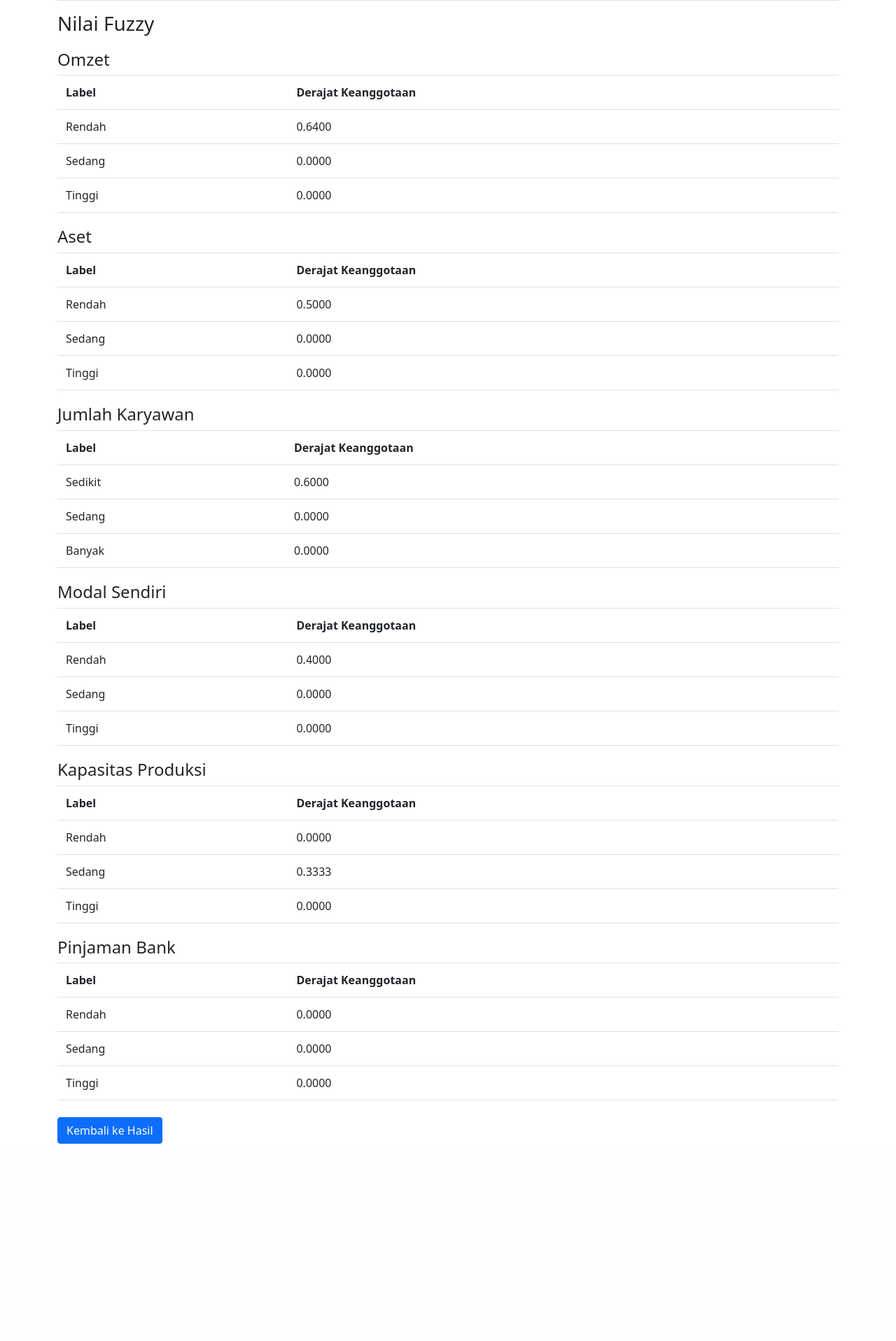
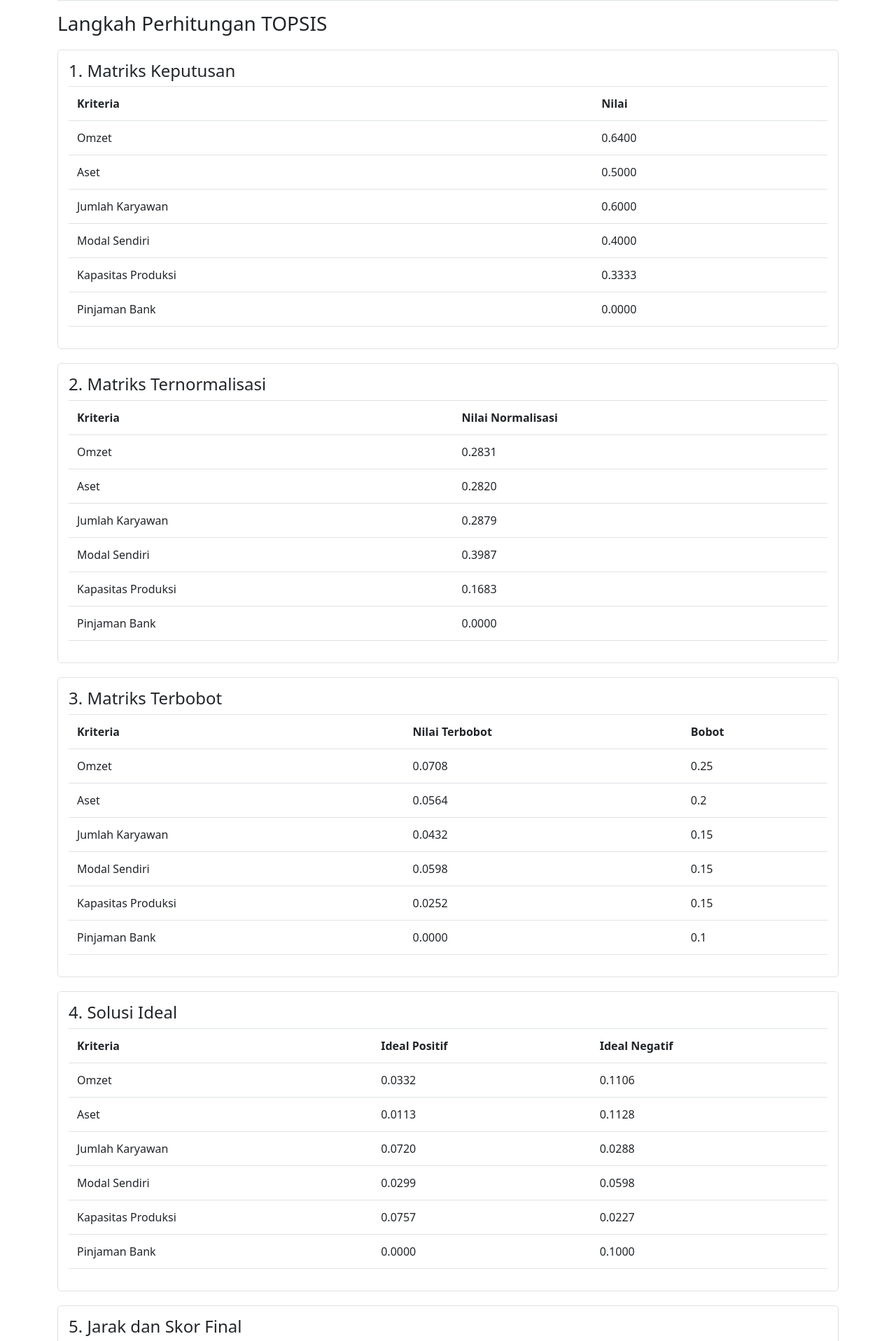
Before and after one commit to manzadhit/SPK-Fuzzy-MCDM, a Flask app: a page that uses templates/detail.html in a window 1280 px wide. Shown: the part 523-2440 px from the top of the page at 70% size. Before the commit the page ends 2158 px from the top, so only its background shows below. Run offline with Flask 3, Linux system fonts and the light colour scheme; data comes from the database, SQL or seed files in the repository.

Commit message:
change detail information

```diff
--- a/app.py
+++ b/app.py
@@ -4,7 +4,7 @@ import pandas as pd
 import numpy as np
 import sqlite3
 import os
-from fuzzy_logic import criteria_type, fuzzify_criteria, criteria_weights, calculate_final_ranking
+from fuzzy_logic import criteria_type, fuzzify_criteria, criteria_weights, calculate_final_ranking, calculate_topsis_with_steps
 
 app = Flask(__name__)
 DATABASE = 'umkm.db'
@@ -94,12 +94,24 @@ def result():
 @app.route('/detail/<nama>')
 def detail(nama):
     conn = get_db_connection()
+    umkm_list = conn.execute('SELECT * FROM umkm').fetchall()
     umkm = conn.execute(
         'SELECT * FROM umkm WHERE nama = ?', (nama,)).fetchone()
     conn.close()
 
     if not umkm:
         return redirect(url_for('index'))
+
+    # Convert semua data untuk perhitungan
+    all_data = [dict(row) for row in umkm_list]
+    for d in all_data:
+        d.pop('id', None)
+
+    # Hitung TOPSIS dengan langkah-langkah
+    scores, steps = calculate_topsis_with_steps(all_data)
+
+    # Temukan index UMKM yang sedang dilihat
+    umkm_index = next(i for i, d in enumerate(all_data) if d['nama'] == nama)
 
     data = dict(umkm)
     data.pop('id', None)
@@ -114,7 +126,17 @@ def detail(nama):
         'umkm': data,
         'fuzzy_values': fuzzy_values,
         'criteria_type': criteria_type,
-        'criteria_weights': criteria_weights
+        'criteria_weights': criteria_weights,
+        'calculation_steps': {
+            'matrix_row': steps['matrix'][umkm_index],
+            'normalized_row': steps['normalized_matrix'][umkm_index],
+            'weighted_row': steps['weighted_matrix'][umkm_index],
+            'ideal_positive': steps['ideal_positive'],
+            'ideal_negative': steps['ideal_negative'],
+            'positive_distance': steps['positive_distance'][umkm_index],
+            'negative_distance': steps['negative_distance'][umkm_index],
+            'final_score': steps['final_scores'][umkm_index]
+        }
     }
 
     return render_template('detail.html', data=detail_data)
--- a/fuzzy_logic.py
+++ b/fuzzy_logic.py
@@ -71,50 +71,63 @@ criteria_type = {
 }
 
 
-def calculate_topsis(data):
-   # Fuzzifikasi data
-   fuzzy_data = []
-   for umkm in data:
-       fuzzy_umkm = {}
-       for criteria, value in umkm.items():
-           if criteria != 'nama':
-               fuzzy_umkm[criteria] = fuzzify_criteria(value, criteria)
-       fuzzy_data.append(fuzzy_umkm)
+def calculate_topsis_with_steps(data):
+    # Fuzzifikasi data
+    fuzzy_data = []
+    for umkm in data:
+        fuzzy_umkm = {}
+        for criteria, value in umkm.items():
+            if criteria != 'nama':
+                fuzzy_umkm[criteria] = fuzzify_criteria(value, criteria)
+        fuzzy_data.append(fuzzy_umkm)
 
-   # Konversi ke matriks keputusan
-   matrix = []
-   for f_umkm in fuzzy_data:
-       row = []
-       for criteria in criteria_type.keys():
-           row.append(max(f_umkm[criteria].values()))
-       matrix.append(row)
-   matrix = np.array(matrix)
+    # Konversi ke matriks keputusan
+    matrix = []
+    for f_umkm in fuzzy_data:
+        row = []
+        for criteria in criteria_type.keys():
+            row.append(max(f_umkm[criteria].values()))
+        matrix.append(row)
+    matrix = np.array(matrix)
 
-   # Normalisasi matriks fuzzy
-   norm_matrix = matrix / np.sqrt(np.sum(matrix**2, axis=0))
+    # Normalisasi matriks fuzzy
+    denominator = np.sqrt(np.sum(matrix**2, axis=0))
+    norm_matrix = matrix / denominator
 
-   # Pembobotan
-   weighted_matrix = np.zeros_like(norm_matrix)
-   for i, criteria in enumerate(criteria_type.keys()):
-       weighted_matrix[:, i] = norm_matrix[:, i] * criteria_weights[criteria]
+    # Pembobotan
+    weighted_matrix = np.zeros_like(norm_matrix)
+    for i, criteria in enumerate(criteria_type.keys()):
+        weighted_matrix[:, i] = norm_matrix[:, i] * criteria_weights[criteria]
 
-   # Solusi ideal positif & negatif
-   ideal_pos = np.array([np.max(weighted_matrix[:, i]) if criteria_type[c] == 'benefit'
-                        else np.min(weighted_matrix[:, i])
-                        for i, c in enumerate(criteria_type.keys())])
+    # Solusi ideal positif & negatif
+    ideal_pos = np.array([np.max(weighted_matrix[:, i]) if criteria_type[c] == 'benefit'
+                         else np.min(weighted_matrix[:, i])
+                         for i, c in enumerate(criteria_type.keys())])
 
-   ideal_neg = np.array([np.min(weighted_matrix[:, i]) if criteria_type[c] == 'benefit'
-                        else np.max(weighted_matrix[:, i])
-                        for i, c in enumerate(criteria_type.keys())])
+    ideal_neg = np.array([np.min(weighted_matrix[:, i]) if criteria_type[c] == 'benefit'
+                         else np.max(weighted_matrix[:, i])
+                         for i, c in enumerate(criteria_type.keys())])
 
-   # Hitung jarak
-   pos_dist = np.sqrt(np.sum((weighted_matrix - ideal_pos)**2, axis=1))
-   neg_dist = np.sqrt(np.sum((weighted_matrix - ideal_neg)**2, axis=1))
+    # Hitung jarak
+    pos_dist = np.sqrt(np.sum((weighted_matrix - ideal_pos)**2, axis=1))
+    neg_dist = np.sqrt(np.sum((weighted_matrix - ideal_neg)**2, axis=1))
 
-   # Hitung skor akhir
-   scores = neg_dist / (pos_dist + neg_dist)
-   return scores
+    # Hitung skor akhir
+    scores = neg_dist / (pos_dist + neg_dist)
 
+    # Simpan langkah perhitungan
+    steps = {
+        'matrix': matrix.tolist(),
+        'normalized_matrix': norm_matrix.tolist(),
+        'weighted_matrix': weighted_matrix.tolist(),
+        'ideal_positive': ideal_pos.tolist(),
+        'ideal_negative': ideal_neg.tolist(),
+        'positive_distance': pos_dist.tolist(),
+        'negative_distance': neg_dist.tolist(),
+        'final_scores': scores.tolist()
+    }
+
+    return scores, steps
 
 def defuzzify_result(score):
     if score >= 0.8:
@@ -130,7 +143,7 @@ def defuzzify_result(score):
 
 
 def calculate_final_ranking(data):
-    scores = calculate_topsis(data)
+    scores, steps = calculate_topsis_with_steps(data)
     rankings = []
 
     # Urutkan data berdasarkan score sebelum membuat ranking
--- a/templates/detail.html
+++ b/templates/detail.html
@@ -25,25 +25,94 @@
         </table>
     </div>
 
-    <div class="fuzzy-values">
-        <h3>Nilai Fuzzy</h3>
-        {% for criteria, fuzzy_set in data.fuzzy_values.items() %}
-        <div class="fuzzy-criteria">
-            <h4>{{ criteria|replace('_', ' ')|title }}</h4>
+    <div class="calculation-steps">
+        <h3>Langkah Perhitungan TOPSIS</h3>
+
+        <div class="step">
+            <h4>1. Matriks Keputusan</h4>
             <table class="table">
                 <tr>
-                    <th>Label</th>
-                    <th>Derajat Keanggotaan</th>
+                    <th>Kriteria</th>
+                    <th>Nilai</th>
                 </tr>
-                {% for label, value in fuzzy_set.items() %}
+                {% for criteria in data.criteria_type.keys() %}
                 <tr>
-                    <td>{{ label|title }}</td>
-                    <td>{{ "%.4f"|format(value) }}</td>
+                    <td>{{ criteria|replace('_', ' ')|title }}</td>
+                    <td>{{ "%.4f"|format(data.calculation_steps.matrix_row[loop.index0]) }}</td>
                 </tr>
                 {% endfor %}
             </table>
         </div>
-        {% endfor %}
+
+        <div class="step">
+            <h4>2. Matriks Ternormalisasi</h4>
+            <table class="table">
+                <tr>
+                    <th>Kriteria</th>
+                    <th>Nilai Normalisasi</th>
+                </tr>
+                {% for criteria in data.criteria_type.keys() %}
+                <tr>
+                    <td>{{ criteria|replace('_', ' ')|title }}</td>
+                    <td>{{ "%.4f"|format(data.calculation_steps.normalized_row[loop.index0]) }}</td>
+                </tr>
+                {% endfor %}
+            </table>
+        </div>
+
+        <div class="step">
+            <h4>3. Matriks Terbobot</h4>
+            <table class="table">
+                <tr>
+                    <th>Kriteria</th>
+                    <th>Nilai Terbobot</th>
+                    <th>Bobot</th>
+                </tr>
+                {% for criteria in data.criteria_type.keys() %}
+                <tr>
+                    <td>{{ criteria|replace('_', ' ')|title }}</td>
+                    <td>{{ "%.4f"|format(data.calculation_steps.weighted_row[loop.index0]) }}</td>
+                    <td>{{ data.criteria_weights[criteria] }}</td>
+                </tr>
+                {% endfor %}
+            </table>
+        </div>
+
+        <div class="step">
+            <h4>4. Solusi Ideal</h4>
+            <table class="table">
+                <tr>
+                    <th>Kriteria</th>
+                    <th>Ideal Positif</th>
+                    <th>Ideal Negatif</th>
+                </tr>
+                {% for criteria in data.criteria_type.keys() %}
+                <tr>
+                    <td>{{ criteria|replace('_', ' ')|title }}</td>
+                    <td>{{ "%.4f"|format(data.calculation_steps.ideal_positive[loop.index0]) }}</td>
+                    <td>{{ "%.4f"|format(data.calculation_steps.ideal_negative[loop.index0]) }}</td>
+                </tr>
+                {% endfor %}
+            </table>
+        </div>
+
+        <div class="step">
+            <h4>5. Jarak dan Skor Final</h4>
+            <table class="table">
+                <tr>
+                    <th>Jarak ke Solusi Ideal Positif (D+)</th>
+                    <td>{{ "%.4f"|format(data.calculation_steps.positive_distance) }}</td>
+                </tr>
+                <tr>
+                    <th>Jarak ke Solusi Ideal Negatif (D-)</th>
+                    <td>{{ "%.4f"|format(data.calculation_steps.negative_distance) }}</td>
+                </tr>
+                <tr>
+                    <th>Skor Akhir (V)</th>
+                    <td>{{ "%.4f"|format(data.calculation_steps.final_score) }}</td>
+                </tr>
+            </table>
+        </div>
     </div>
 </div>
 
@@ -55,8 +124,11 @@
 .detail-container {
     margin: 20px 0;
 }
-.fuzzy-criteria {
+.step {
     margin: 20px 0;
+    padding: 15px;
+    border: 1px solid #dee2e6;
+    border-radius: 5px;
 }
 .table {
     width: 100%;
```
